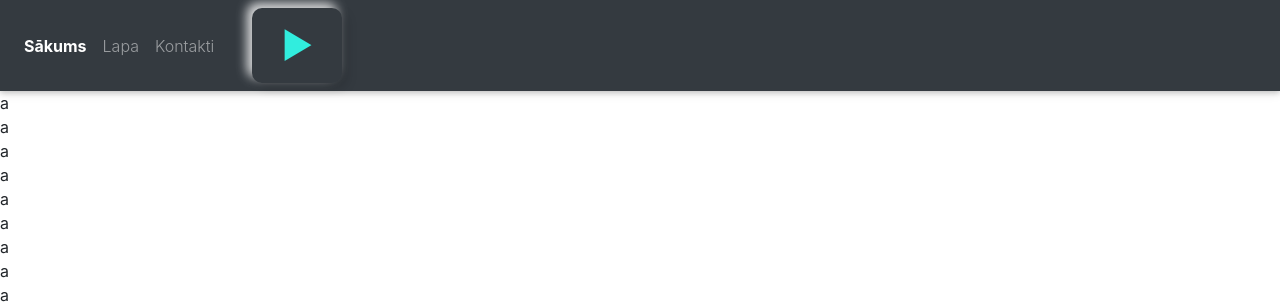
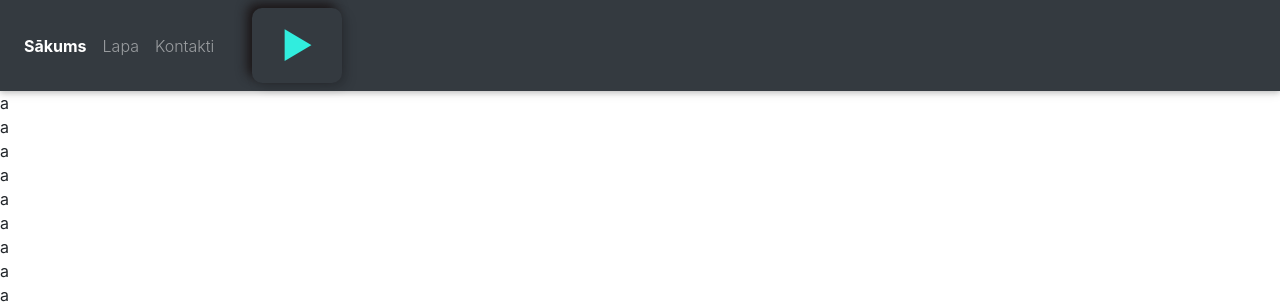
Before and after one commit to rtrumars/zirnis, a Flask app: page / in a window 1280 px wide. Shown: the top 306 px of the page. Run offline with Flask 2, Linux system fonts and the light colour scheme; some libraries are stand-ins or nearby versions.

Commit message:
Update pogas.css

```diff
--- a/static/css/pogas.css
+++ b/static/css/pogas.css
@@ -14,5 +14,5 @@ color: #31edde;
 .soft {
     border-radius: 10px;
     box-shadow: 5px 5px 11px rgba(0,0,0,.15),
-                -5px -5px 11px rgba(255,255,255,.85);
+                -5px -5px 11px rgba(24, 16, 16, 0.85);
 }
```
